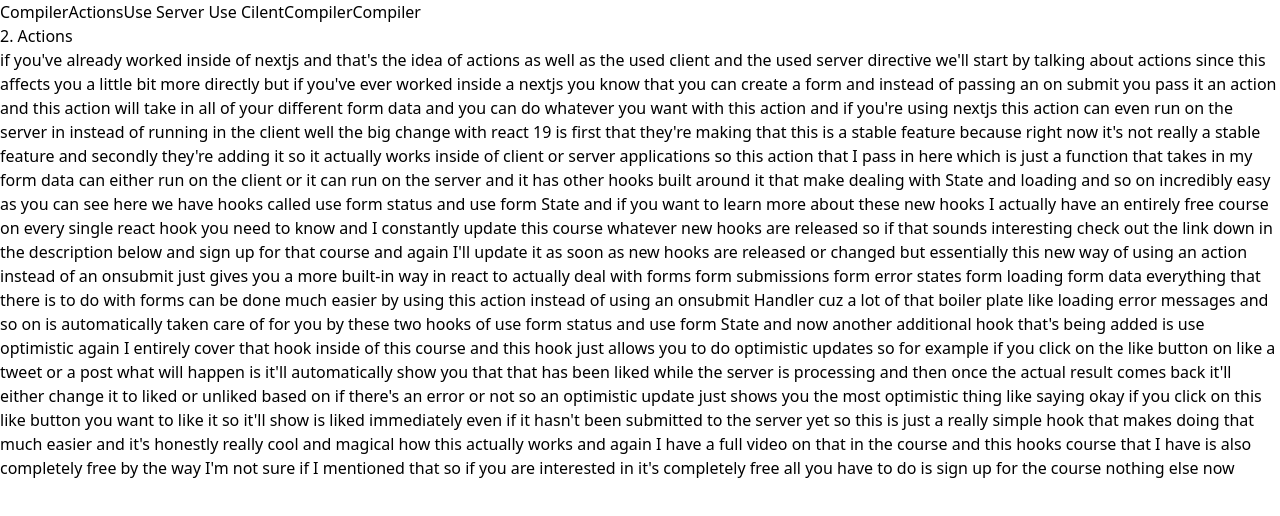
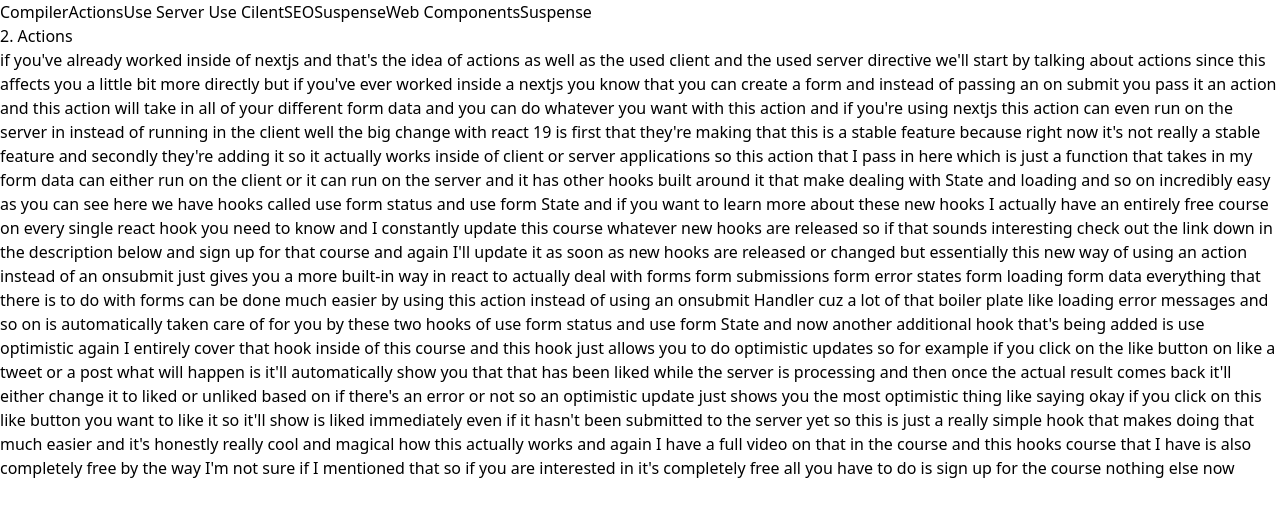
Before and after one commit to Aastha-Kalra/30daysOfReactJs, a React (Vite) app: page /actions in a window 1280 px wide. Shown: the top 516 px of the page. Built offline with nearby package versions, Linux system fonts and the light colour scheme.

Commit message:
added links to navbar

```diff
--- a/src/React19/Nav.jsx
+++ b/src/React19/Nav.jsx
@@ -12,11 +12,17 @@ const Nav = () => {
       <Link className="bg-yellow-500 px-4 py-2" to="/useServerUseClient">
         Use Server Use Cilent
       </Link>
-      <Link className="bg-yellow-500 px-4 py-2" to="/">
-        Compiler
+      <Link className="bg-yellow-500 px-4 py-2" to="/seo">
+        SEO
+      </Link>
+      <Link className="bg-yellow-500 px-4 py-2" to="/suspense">
+        Suspense
+      </Link>
+      <Link className="bg-yellow-500 px-4 py-2" to="/web">
+        Web Components
       </Link>
       <Link className="bg-yellow-500 px-4 py-2" to="/">
-        Compiler
+        Suspense
       </Link>
     </div>
   );
```
